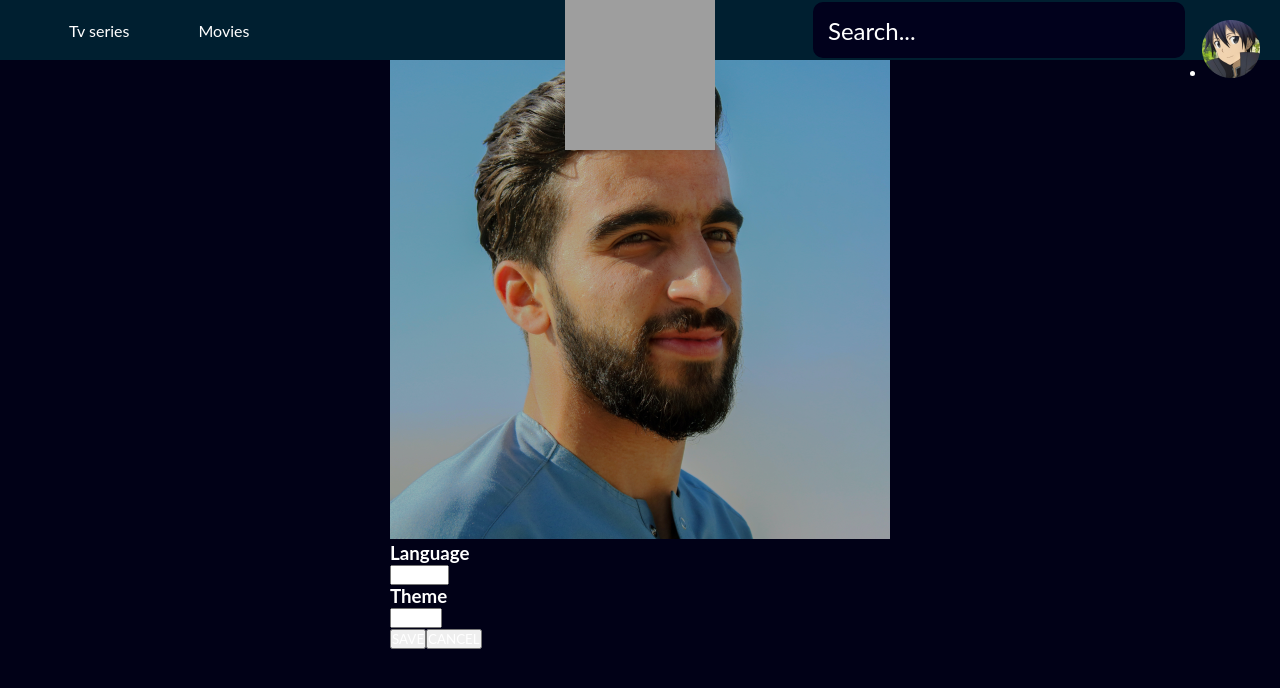
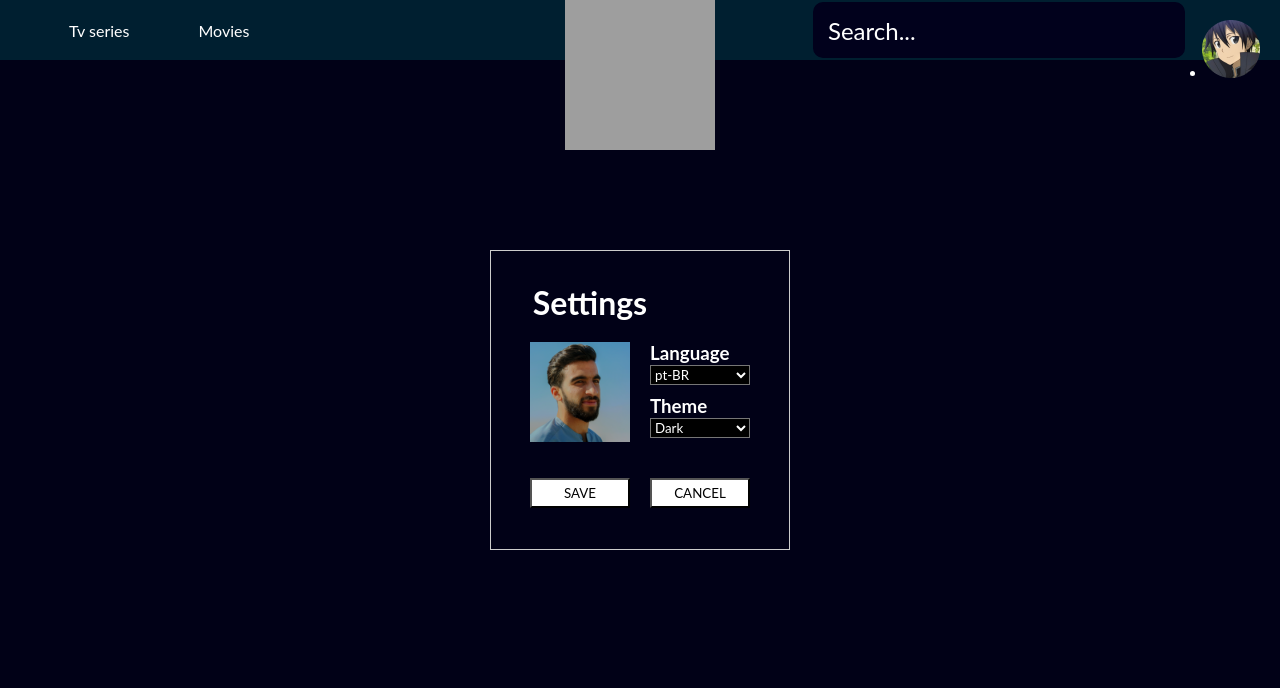
Before and after one commit to FabioFSS/Movie-Shelf, a React (Create React App) app in the folder movie_shelf_front/: page /settings in a window 1280 px wide. Shown: the top 688 px of the page. Built offline with nearby package versions, Linux system fonts and the light colour scheme; grey boxes are pictures that could not be loaded; the HTML template or start-up script is replaced by a standard one.

Commit message:
aditional configs

```diff
--- a/movie_shelf_front/src/pages/Details/index.js
+++ b/movie_shelf_front/src/pages/Details/index.js
@@ -52,7 +52,7 @@ export default function Details() {
     }, [movieId]);
 
     return (
-        <div className='wrapper'>
+        <div className='wrapper-details'>
             <div className='details-navbar'>
                 <Router>
                     <Navbar />
--- a/movie_shelf_front/src/pages/Details/styles.scss
+++ b/movie_shelf_front/src/pages/Details/styles.scss
@@ -1,6 +1,4 @@
-
-
-.wrapper {
+.wrapper-details {
     display: flex;
     background: #010117;
     align-items: center;
--- a/movie_shelf_front/src/pages/Settings/index.js
+++ b/movie_shelf_front/src/pages/Settings/index.js
@@ -2,7 +2,7 @@ import React from 'react'
 import { BrowserRouter as Router } from 'react-router-dom';
 import Navbar from '../../components/scripts/Navbar';
 import imgProfile from "../../assets/profile.png"
-// import './styles.scss'
+import './styles.scss'
 
 export default function Settings() {
 
```
